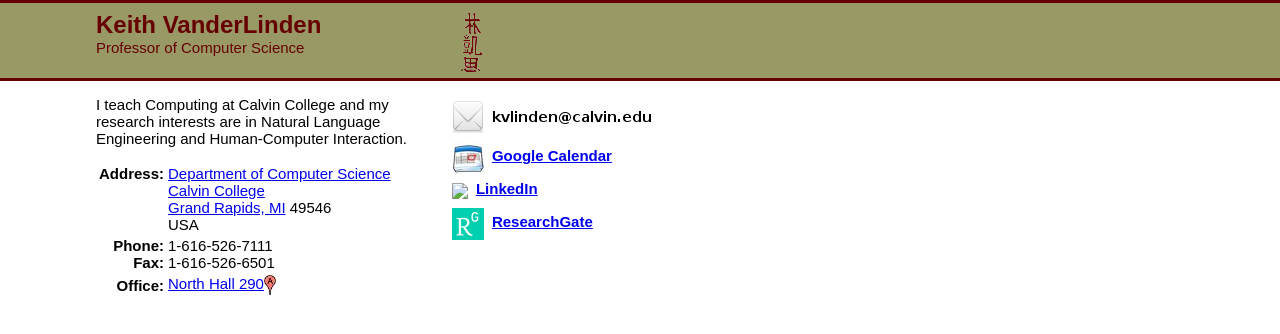
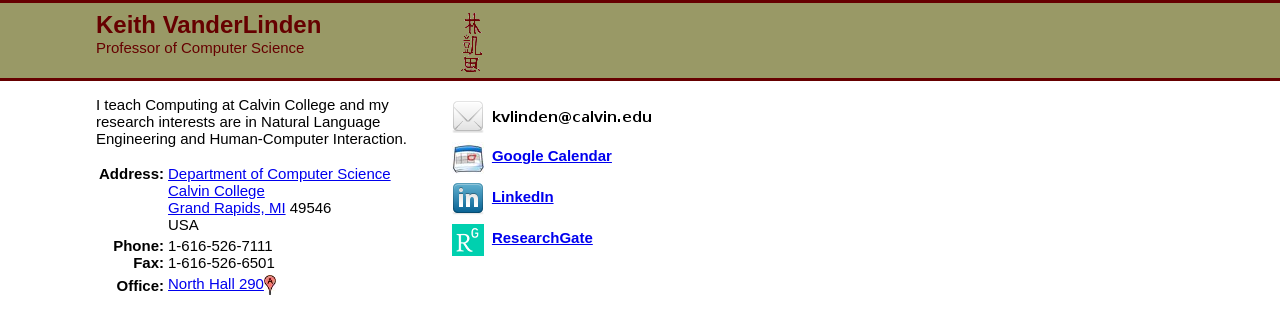
Before and after one commit to kvlinden/kvlinden.github.io, a plain HTML site: page index.html in a window 1280 px wide. Drawn offline with Linux system fonts and the light colour scheme.

Commit message:
site updates...

```diff
--- a/index.html
+++ b/index.html
@@ -65,7 +65,7 @@
            title="View schedule" target="_blank"><img src="images/googleCalendar_32.jpg"/>Google
             Calendar</a><br/>
         <a href="http://www.linkedin.com/in/kvlinden" title="See profile" target="_blank "><img
-                src="images/linkedin_32.jpg"/>LinkedIn</a><br/>
+                src="images/linkedin_32.png"/>LinkedIn</a><br/>
         <!--<a href="http://scholar.google.com/scholar?q=%28author%3A%22k+vander+linden%22+OR+author%3A%22keith+vander+linden%22%29++-author%3A%22k+linden%22+-author%3A%22wk+vander+linden%22+-author%3A%22kl+vander+linden%22+-author%3A%22ck+vander+linden%22+-author%3A%22dk+vander+linden%22+-author%3A%22bk+vander+linden%22+-author%3A%22katrinka%22+-author%3A%22stone%22&btnG=&hl=en&as_sdt=0%2C23&as_ylo=2009"  title="Find publications" target="_blank"><img src="images/googleScholar_32.jpg"/>Google Scholar</a><br />-->
         <a href="http://www.researchgate.net/profile/Keith_Vanderlinden" title="Find publications"
            target="_blank"><img src="images/researchGate.gif"/>ResearchGate</a><br/>
```
